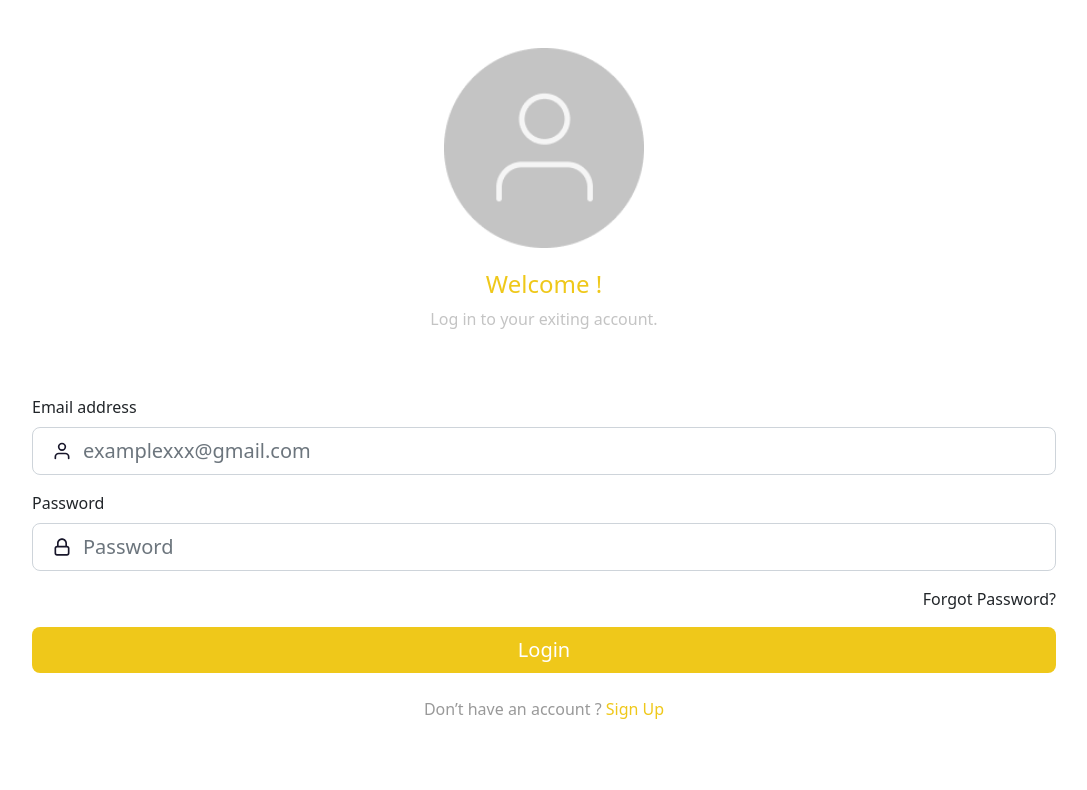
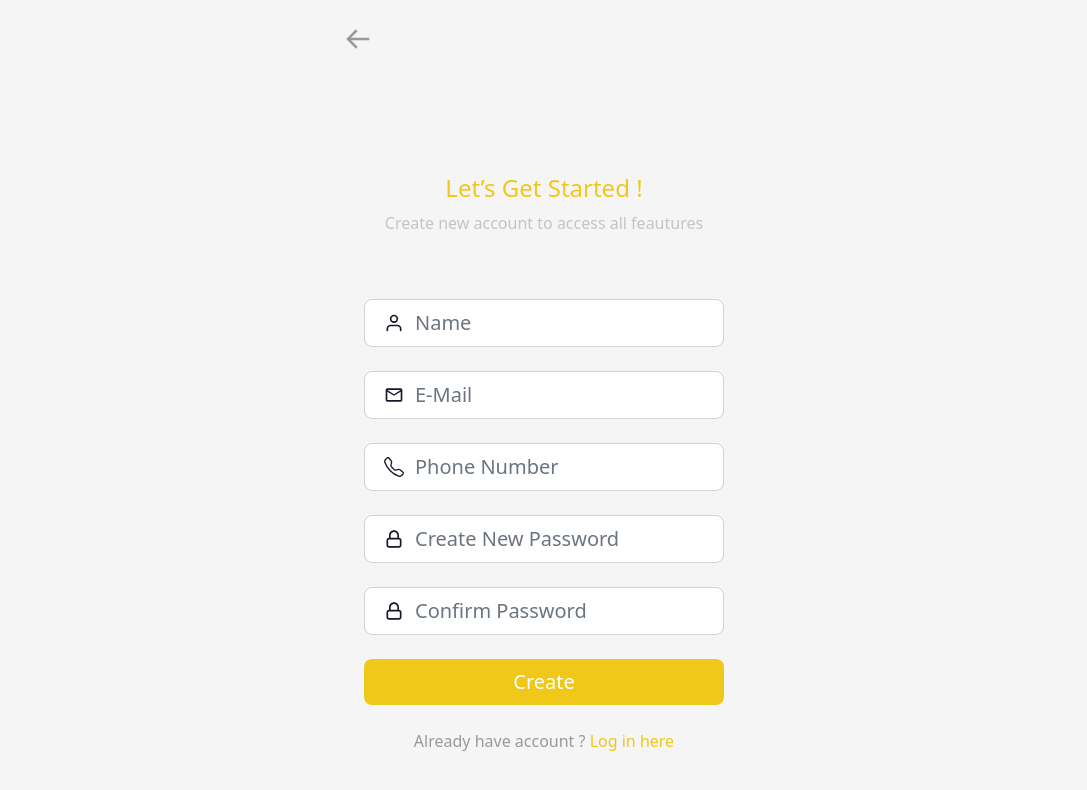
Before and after one commit to ilhamyusuf27/recipenation-next-js, a Next.js app: page /register in a window 1280 px wide. Shown: the top 790 px of the page, without its empty margins (96-1183 px from the left). Built offline with nearby package versions, Linux system fonts and the light colour scheme.

Commit message:
[ADD] Register page

```diff
--- a/components/LoginComponents/LoginComponents.js
+++ b/components/LoginComponents/LoginComponents.js
@@ -1,5 +1,6 @@
 import React from "react";
 import Image from "next/image";
+import Link from "next/link";
 import loginStyle from "../../styles/pages/login.module.scss";
 import { FiUser } from "react-icons/fi";
 import { CgLock } from "react-icons/cg";
@@ -47,7 +48,10 @@ function LoginComponents() {
 					</div>
 
 					<p className={loginStyle.dontHaveAccount}>
-						Don’t have an account ? <a>Sign Up</a>
+						Don’t have an account ?
+						<Link href="/register" passHref>
+							<a>Sign Up</a>
+						</Link>
 					</p>
 				</form>
 			</div>
--- a/pages/register.js
+++ b/pages/register.js
@@ -1,58 +1,92 @@
 /* eslint-disable react/no-unescaped-entities */
 import React from "react";
-import Image from "next/image";
-import loginStyle from "../styles/pages/login.module.scss";
+import Link from "next/link";
+
+import RegisterStyle from "../styles/pages/register.module.scss";
+
 import { FiUser } from "react-icons/fi";
 import { CgLock } from "react-icons/cg";
+import { MdOutlineEmail } from "react-icons/md";
+import { BsTelephone } from "react-icons/bs";
+import { BiArrowBack } from "react-icons/bi";
 
 function register() {
 	return (
-		<div className={loginStyle.login}>
+		<>
+			<div className={RegisterStyle.RegisterContainer}>
+				<div className={RegisterStyle.RegisterContain}>
+					<div className={RegisterStyle.back}>
+						<Link href="/login" passHref>
+							<a>
+								<BiArrowBack size={30} color="#999999" />
+							</a>
+						</Link>
+					</div>
+					<div className={RegisterStyle.register}>
 						<div className="mb-5 text-center">
-				<Image src="/images/login-icon.png" alt="icons" width="200px" height="200px" />
-				<h4 className="mt-3">Welcome !</h4>
-				<p>Log in to your exiting account.</p>
+							<h4 className="mt-3">Let’s Get Started !</h4>
+							<p>Create new account to access all feautures</p>
 						</div>
-			<div className={loginStyle.formStyle}>
+						<div className={RegisterStyle.formStyle}>
 							<form>
+								{/* Input name */}
+								<div className="mb-4">
+									<div className={RegisterStyle.wrapper}>
+										<FiUser className={RegisterStyle.iconUser} size={20} color="#18172B" />
+										<input type="email" className="form-control form-control-lg" placeholder="Name" id="name" required />
+									</div>
+								</div>
+
 								{/* Input email */}
-					<div className="mb-3">
-						<label htmlFor="email" className="form-label">
-							Email address
-						</label>
-						<div className={loginStyle.wrapper}>
-							<FiUser className={loginStyle.iconUser} size={20} color="#18172B" />
-							<input type="email" className="form-control form-control-lg" placeholder="examplexxx@gmail.com" id="email" required />
+								<div className="mb-4">
+									<div className={RegisterStyle.wrapper}>
+										<MdOutlineEmail className={RegisterStyle.iconUser} size={20} color="#18172B" />
+										<input type="email" className="form-control form-control-lg" placeholder="E-Mail" id="email" required />
+									</div>
+								</div>
+
+								{/* Input Phone Number */}
+								<div className="mb-4">
+									<div className={RegisterStyle.wrapper}>
+										<BsTelephone className={RegisterStyle.iconUser} size={20} color="#18172B" />
+										<input type="email" className="form-control form-control-lg" placeholder="Phone Number" id="email" required />
 									</div>
 								</div>
 
 								{/* Input password */}
-					<div className="mb-3">
-						<label htmlFor="password" className="form-label">
-							Password
-						</label>
-						<div className={loginStyle.wrapper}>
-							<CgLock className={loginStyle.iconUser} size={20} color="#18172B" />
-							<input type="password" className="form-control form-control-lg" placeholder="Password" id="password" required />
+								<div className="mb-4">
+									<div className={RegisterStyle.wrapper}>
+										<CgLock className={RegisterStyle.iconUser} size={20} color="#18172B" />
+										<input type="password" className="form-control form-control-lg" placeholder="Create New Password" id="password" required />
 									</div>
 								</div>
-					<div className={loginStyle.linkForgot}>
-						<a>Forgot Password?</a>
+
+								<div className="mb-4">
+									<div className={RegisterStyle.wrapper}>
+										<CgLock className={RegisterStyle.iconUser} size={20} color="#18172B" />
+										<input type="password" className="form-control form-control-lg" placeholder="Confirm Password" id="password" required />
+									</div>
 								</div>
 
 								{/* Button Login */}
 								<div className="d-grid gap-2">
 									<button className="btn btn-primary btn-lg" type="submit">
-							Login
+										Create
 									</button>
 								</div>
 
-					<p className={loginStyle.dontHaveAccount}>
-						Don’t have an account ? <a>Sign Up</a>
+								<p className={RegisterStyle.dontHaveAccount}>
+									Already have account ?{" "}
+									<Link href="/login" passHref>
+										<a>Log in here</a>
+									</Link>
 								</p>
 							</form>
 						</div>
 					</div>
+				</div>
+			</div>
+		</>
 	);
 }
 
--- a/styles/colors.module.scss
+++ b/styles/colors.module.scss
@@ -1,7 +1,7 @@
 $primary-color: #EFC81A;
 $secondary-color: #F5F5F5;
 $bg-color: #ffffff;
-$bg-secondary-color: #8B8A8F;
+$bg-secondary-color: #F5F5F5;
 
 
 // Text Color
--- a/styles/pages/login.module.scss
+++ b/styles/pages/login.module.scss
@@ -75,9 +75,13 @@
         }
 
         input:focus{
-            box-shadow: 0 0 0 0.25rem $primary-color;
+            box-shadow: 0 0 0 0.25rem rgba($color: $primary-color, $alpha: 0.4);
             padding-left: 50px;
             border: none;
         }
     }
+
+    a {
+        text-decoration: none;
+    }
 }
--- a/styles/pages/register.module.scss
+++ b/styles/pages/register.module.scss
@@ -0,0 +1,100 @@
+@import '../colors.module.scss';
+
+
+.RegisterContainer{
+    background-color: $bg-secondary-color;
+
+    .RegisterContain{
+        position: relative;
+    }
+    @media only screen and (min-width: 450px) {
+        display:flex;
+        justify-content: center;
+        width: 100%;
+
+        .RegisterContain{
+            width: 450px;
+        }
+    }
+}
+
+.back{
+    width: 100%;
+    padding: 1.5rem;
+
+}
+
+.register {
+
+    display: flex;
+    align-items: center;
+    margin-top: 5rem;
+    flex-direction: column;
+
+    height: 100vh;
+
+    .linkForgot{
+        display: flex;
+        justify-content: flex-end;
+        margin-bottom: 1rem;
+    }
+
+    div h4 {
+        color: $primary-color;
+    }
+
+    div p {
+        color: $input-text-color;
+    }
+
+    div button {
+        background-color: $primary-color;
+        border: none;
+    }
+
+    div button:hover {
+        background-color: $bg-color;
+        border: 1px solid $primary-color;
+        color: $primary-color;
+    }
+
+    .formStyle {
+        width: 100%;
+        padding: 0 10%;
+    }
+
+    .dontHaveAccount{
+        margin-top: 1.5rem;
+        color: $ternary-text-color !important;
+        text-align: center;
+    }
+
+    .dontHaveAccount a{
+    color: $primary-color !important;
+    }
+
+    .wrapper{
+        position: relative;
+
+        .iconUser{
+            position: absolute;
+            top:30%;
+            left:20px;
+        }
+
+        input{
+            padding-left: 50px;
+            color: $ternary-text-color;
+        }
+
+        input:focus{
+            box-shadow: 0 0 0 0.25rem rgba($color: $primary-color, $alpha: 0.4);
+            padding-left: 50px;
+            border: none;
+        }
+    }
+
+    a {
+        text-decoration: none;
+    }
+}
```
Lines whose indentation alone changed are shown as unchanged.
